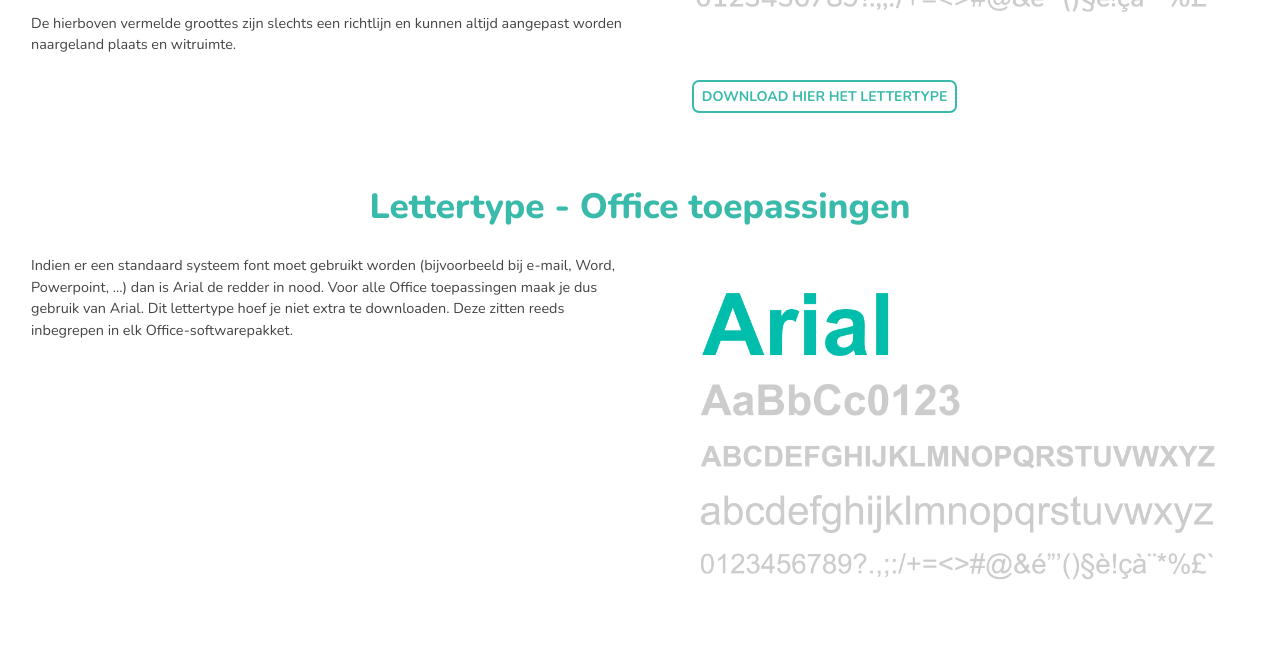
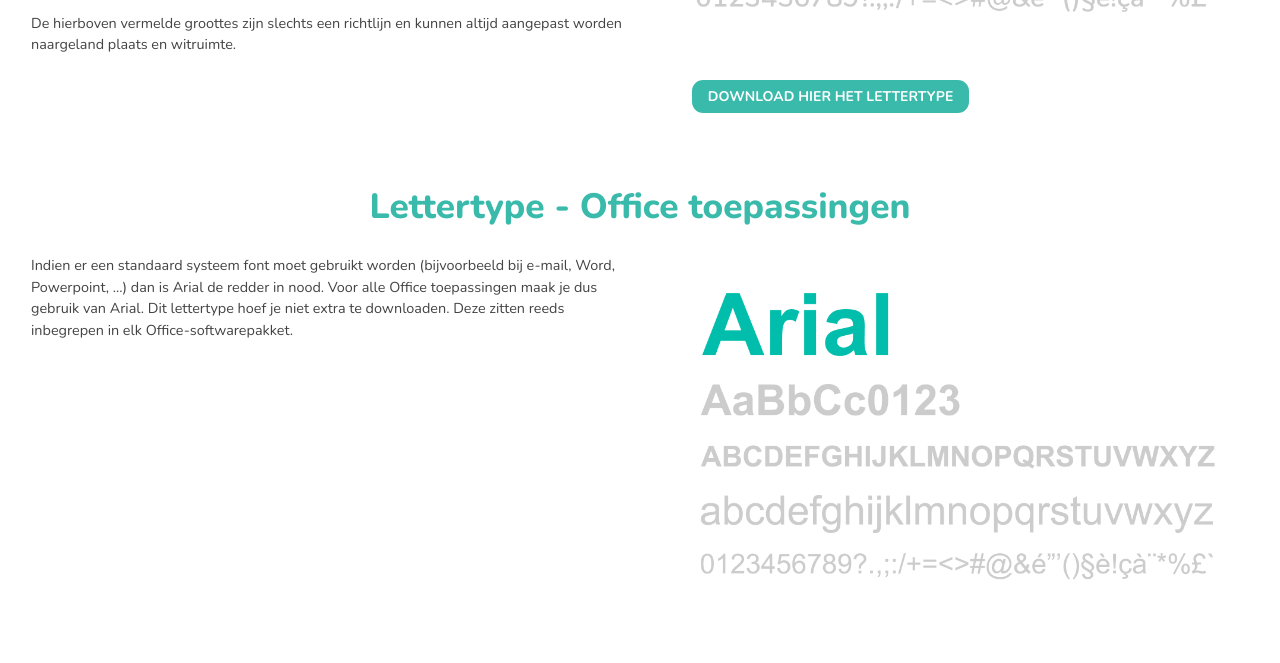
Before and after one commit to nelewill1/huisstijlgids-loopbrug, a plain HTML site: page typo.html in a window 1280 px wide. Shown: the part 1175-1838 px from the top of the page. Drawn offline with nearby package versions, Linux system fonts and the light colour scheme.

Commit message:
push
push

```diff
--- a/styles/style.scss
+++ b/styles/style.scss
@@ -487,14 +487,18 @@ h3 {
 
     .card {
         border-radius: 0.5em;
-
+    border:none;
         button {
-         border-radius: 0.5em;
-         color:  $color4;
+         border-radius: 0.8em;
+         color:  white;
+         background-color: $color4;
          border-color: $color4;
          border-width: 0.15em;
-         background-color: transparent;
+        padding-left: 1em;
+        padding-right: 1em;
          font-weight: bold;
+         margin-right: 0.2em;
+
 
         }
     }
```
Also changed, not shown: logo.html (+1 -1 lines), styles/style.css, 2 other files.
